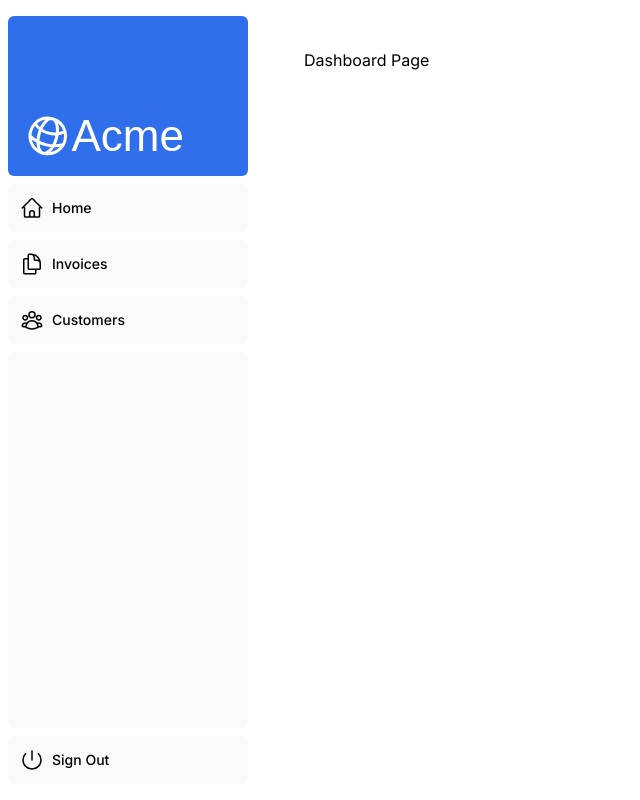
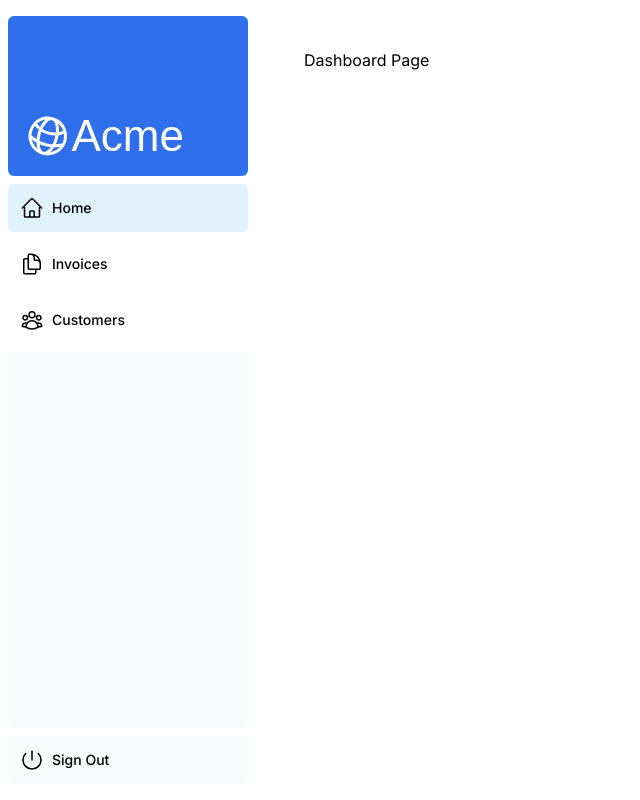
Before and after one commit to DSQL-MONGKEY/nextjs-dashboard, a Next.js app: page /dashboard in a window 1280 px wide. Shown: the whole page, without its empty margins (0-640 px from the left). Built offline with nearby package versions, Linux system fonts and the light colour scheme; a web font is replaced by a local one.

Commit message:
perf<>: change a into Link

```diff
--- a/app/ui/dashboard/nav-links.tsx
+++ b/app/ui/dashboard/nav-links.tsx
@@ -1,8 +1,13 @@
+'use client';
+
 import {
   UserGroupIcon,
   HomeIcon,
   DocumentDuplicateIcon,
 } from '@heroicons/react/24/outline';
+import clsx from 'clsx';
+import Link from 'next/link';
+import { usePathname } from 'next/navigation';
 
 // Map of links to display in the side navigation.
 // Depending on the size of the application, this would be stored in a database.
@@ -17,19 +22,20 @@
 ];
 
 export default function NavLinks() {
+  const pathname = usePathname();
   return (
     <>
       {links.map((link) => {
         const LinkIcon = link.icon;
         return (
-          <a
+          <Link
             key={link.name}
             href={link.href}
-            className="flex h-[48px] grow items-center justify-center gap-2 rounded-md bg-gray-50 p-3 text-sm font-medium hover:bg-sky-100 hover:text-blue-600 md:flex-none md:justify-start md:p-2 md:px-3"
+            className={clsx("flex h-[48px] grow items-center justify-center gap-2 rounded-md p-3 text-sm font-medium hover:bg-sky-100 hover:text-blue-600 md:flex-none md:justify-start md:p-2 md:px-3", {'bg-sky-100': pathname == link.href})}
           >
             <LinkIcon className="w-6" />
             <p className="hidden md:block">{link.name}</p>
-          </a>
+          </Link>
         );
       })}
     </>
```
